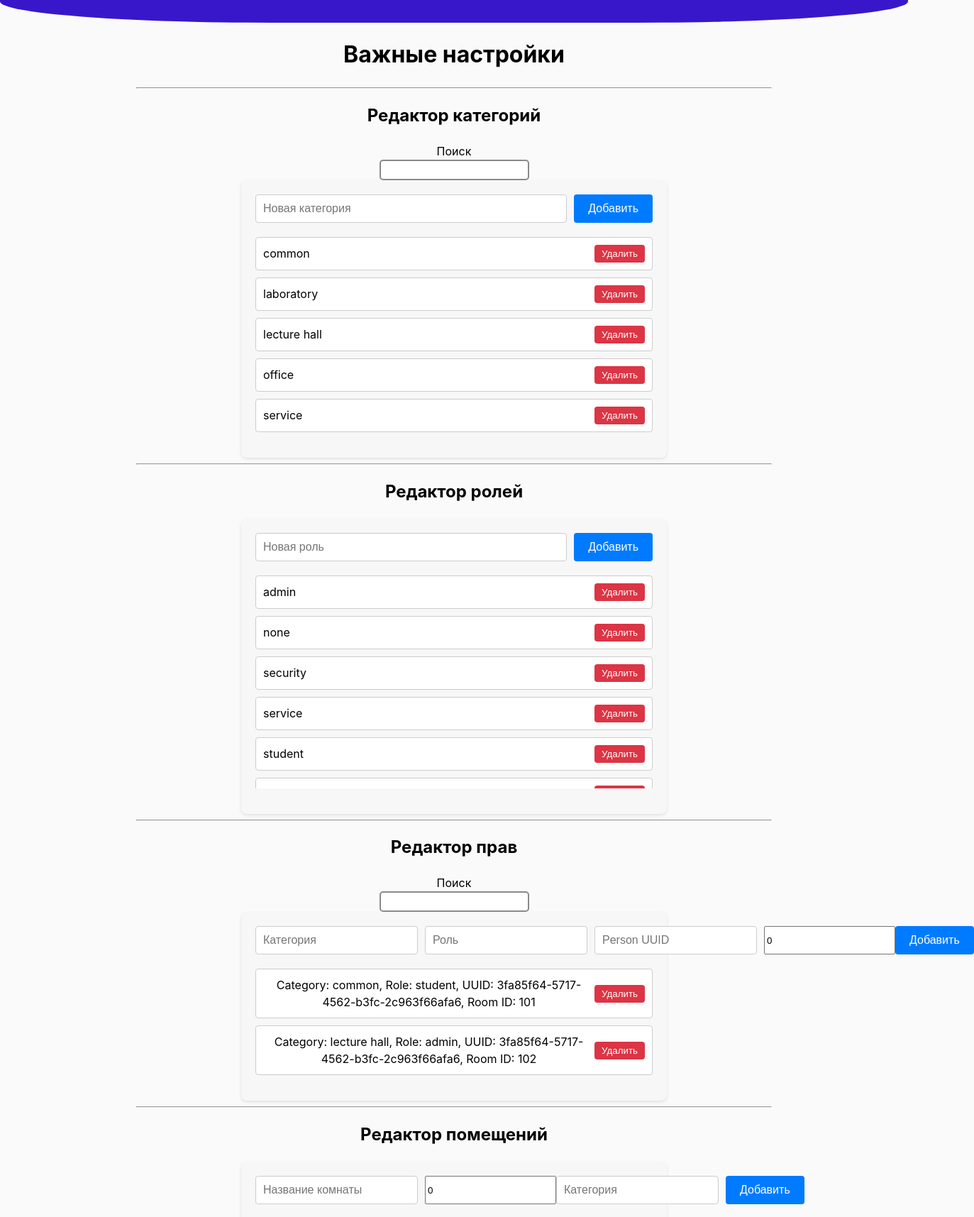
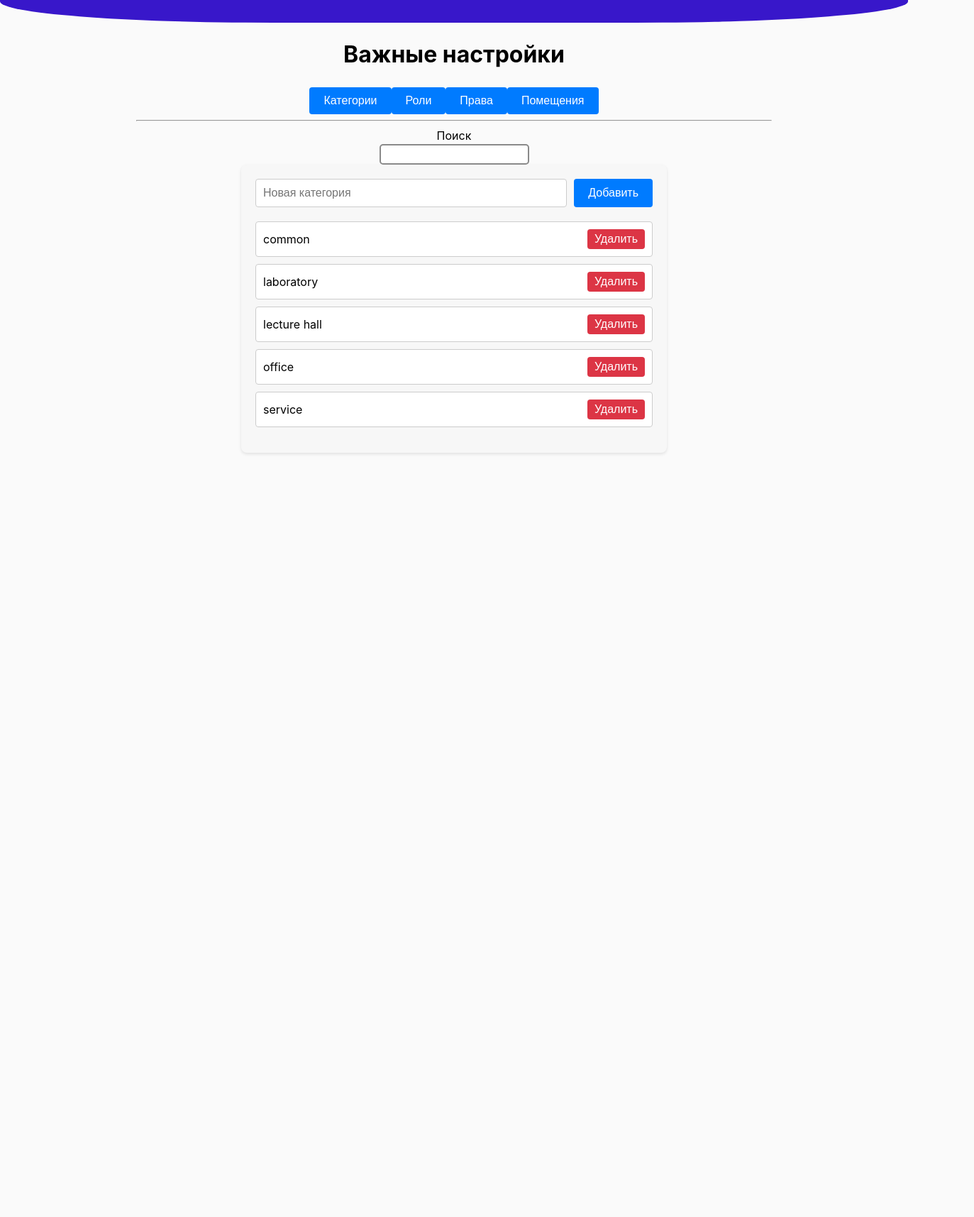
Before and after one commit to KirichenkoND/Angelfish-2, a React (Vite) app in the folder frontend/: page /settings in a window 1280 px wide. Shown: the part 68-1783 px from the top of the page at 71% size, 1373 px wide, since content can reach past the window. After the commit the page ends 800 px from the top, so only its background shows below. Built offline with nearby package versions, Linux system fonts and the light colour scheme.

Commit message:
Update Settings list #15

```diff
--- a/frontend/src/pages/SettingsPage/SettingsPage.tsx
+++ b/frontend/src/pages/SettingsPage/SettingsPage.tsx
@@ -1,26 +1,57 @@
-import React from "react";
+import React, { useState } from "react";
 import EditorCategories from "../../components/EditorSettings/EditorCategories";
 import EditorRoles from "../../components/EditorSettings/EditorRoles";
 import EditorRooms from "../../components/EditorSettings/EditorRooms";
 import EditorPerms from "../../components/EditorSettings/EditorPerms";
 
 const SettingsPage: React.FC = () => {
+    const [selectedEditor, setSelectedEditor] = useState<string>('categories');
+    const renderEditor = () => {
+        switch (selectedEditor) {
+            case 'categories':
+                return <EditorCategories />;
+            case 'roles':
+                return <EditorRoles />;
+            case 'permissions':
+                return <EditorPerms />;
+            case 'rooms':
+                return <EditorRooms />;
+            default:
+                return null;
+        }
+    };
     return (
         <>
             <h1>Важные настройки</h1>
+            <div>
+                <style>{`
+                    button {
+                        padding: 10px 20px;
+                        background-color: #007bff;
+                        color: white;
+                        border: none;
+                        border-radius: 4px;
+                        cursor: pointer;
+                        font-size: 16px;
+                        transition: background-color 0.3s;
+
+                        &:hover {
+                            background-color: #0056b3;
+                        }
+
+                        &:focus {
+                            outline: none;
+                        }
+                    }
+               `}
+                </style>
+                <button onClick={() => setSelectedEditor('categories')}>Категории</button>
+                <button onClick={() => setSelectedEditor('roles')}>Роли</button>
+                <button onClick={() => setSelectedEditor('permissions')}>Права</button>
+                <button onClick={() => setSelectedEditor('rooms')}>Помещения</button>
+            </div>
             <hr />
-            <h2>Редактор категорий</h2>
-            <EditorCategories />
-            <hr />
-            <h2>Редактор ролей</h2>
-            <EditorRoles />
-            <hr />
-            <h2>Редактор прав</h2>
-            <EditorPerms />
-            <hr />
-            <h2>Редактор помещений</h2>
-            <EditorRooms />
-            <hr />
+            {renderEditor()}
         </>
     );
 };
```
